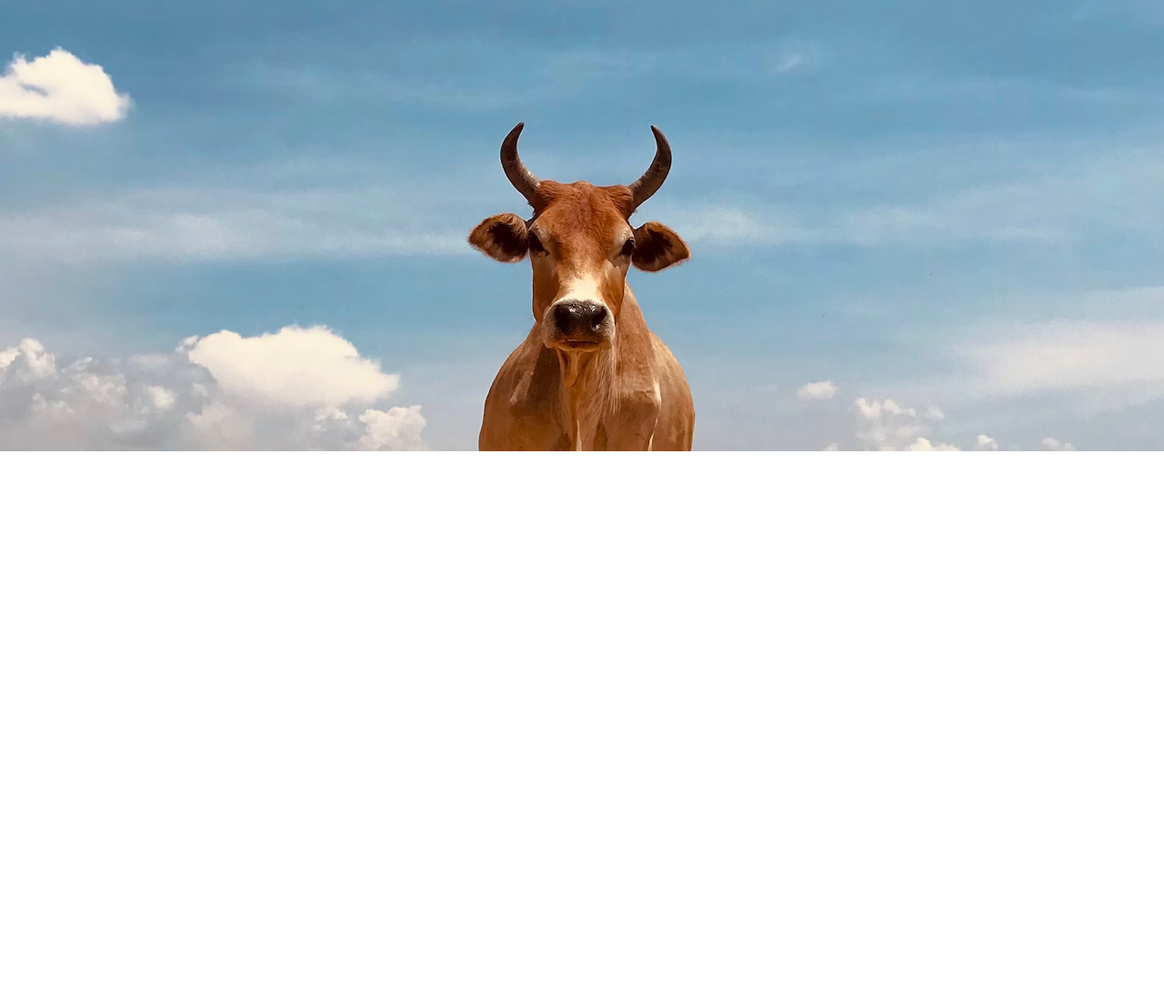
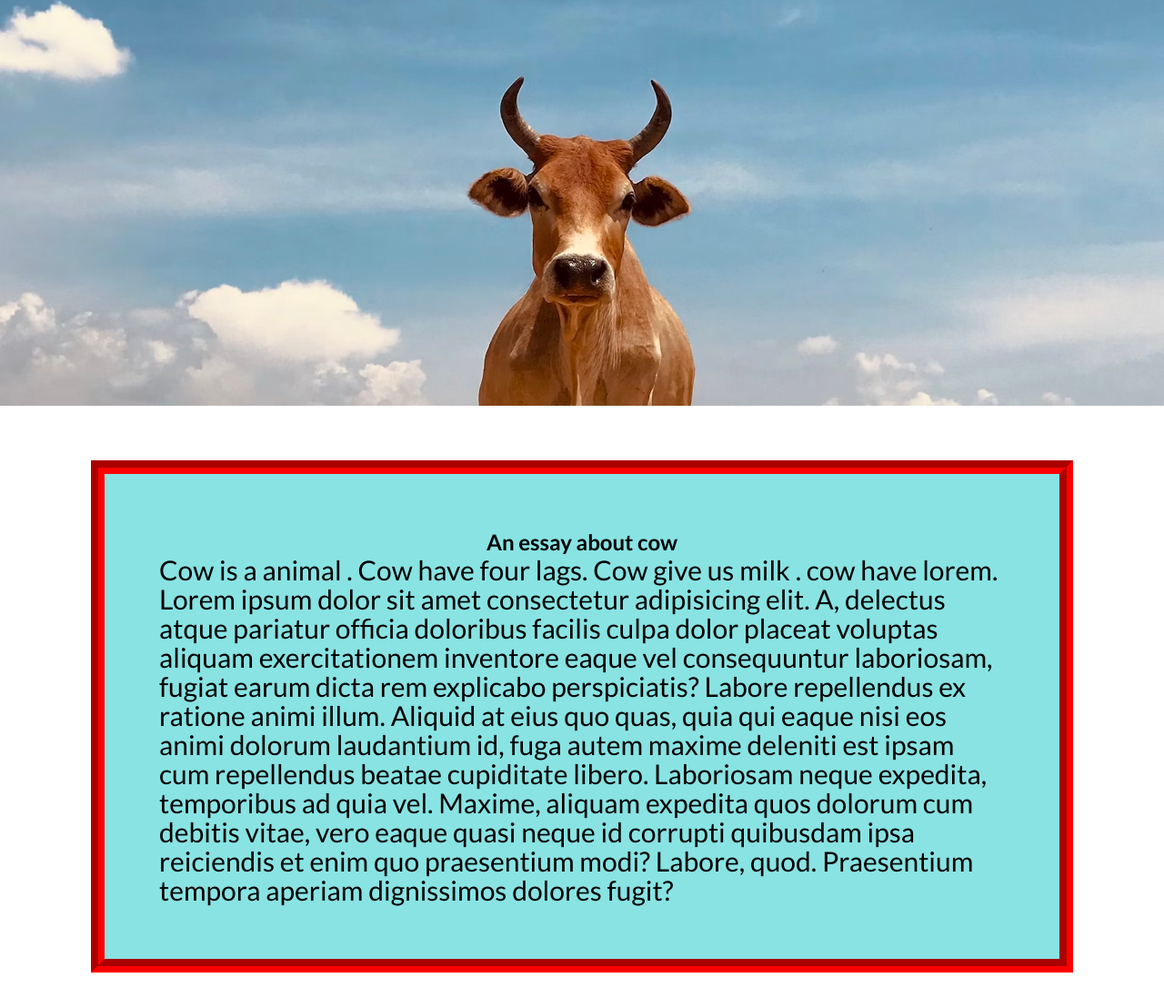
Before and after one commit to Mohammad-imran75/conceptual-session, a plain HTML site: page index.html in a window 1280 px wide. Shown: the part 354-1462 px from the top of the page at 91% size. Before the commit the page ends 850 px from the top, so only its background shows below. Drawn offline with Linux system fonts and the light colour scheme.

Commit message:
hero section completed and essay section compled

```diff
--- a/index.html
+++ b/index.html
@@ -10,5 +10,10 @@
     <div class="hero">
         <h2>The cow</h2>
     </div>
+    <div class="article">
+        <h2>An essay about cow</h2>
+        <p>Cow is a animal . Cow have four lags. Cow give us milk . cow have lorem. Lorem ipsum dolor sit amet consectetur adipisicing elit. A, delectus atque pariatur officia doloribus facilis culpa dolor placeat voluptas aliquam exercitationem inventore eaque vel consequuntur laboriosam, fugiat earum dicta rem explicabo perspiciatis? Labore repellendus ex ratione animi illum. Aliquid at eius quo quas, quia qui eaque nisi eos animi dolorum laudantium id, fuga autem maxime deleniti est ipsam cum repellendus beatae cupiditate libero. Laboriosam neque expedita, temporibus ad quia vel. Maxime, aliquam expedita quos dolorum cum debitis vitae, vero eaque quasi neque id corrupti quibusdam ipsa reiciendis et enim quo praesentium modi? Labore, quod. Praesentium tempora aperiam dignissimos dolores fugit?</p>
+    </div>
+
 </body>
 </html>
--- a/styles/styles.css
+++ b/styles/styles.css
@@ -1,6 +1,8 @@
+@import url('https://fonts.googleapis.com/css2?family=Lato:ital,wght@0,400;0,700;0,900;1,400;1,700;1,900&display=swap');
 *{
     margin: 0px;
     padding: 0px;
+    font-family: 'Lato', sans-serif;
 }
 .hero{
     background-image: url(../cow.avif);
@@ -8,7 +10,7 @@
     background-position: bottom center;
     background-size: cover;
 }
-.hero,h2{
+.hero h2{
     text-align: center;
     color: azure;
     font-size: 100px;
@@ -17,5 +19,19 @@
     word-spacing: 4px;
     font-family: cursive;
     letter-spacing: 2px;
-
 }
+.article , #cow-type{
+    margin: 60px 100px;
+    background-color: rgb(137, 227, 227);
+    padding: 60px;
+    border-width: 15px;
+    border-color: red ;
+    border-style: groove;
+}
+.article h2{
+    text-align: center;
+}
+.article p{
+    font-size: 30px;
+    line-height: 2rem;
+}
```
